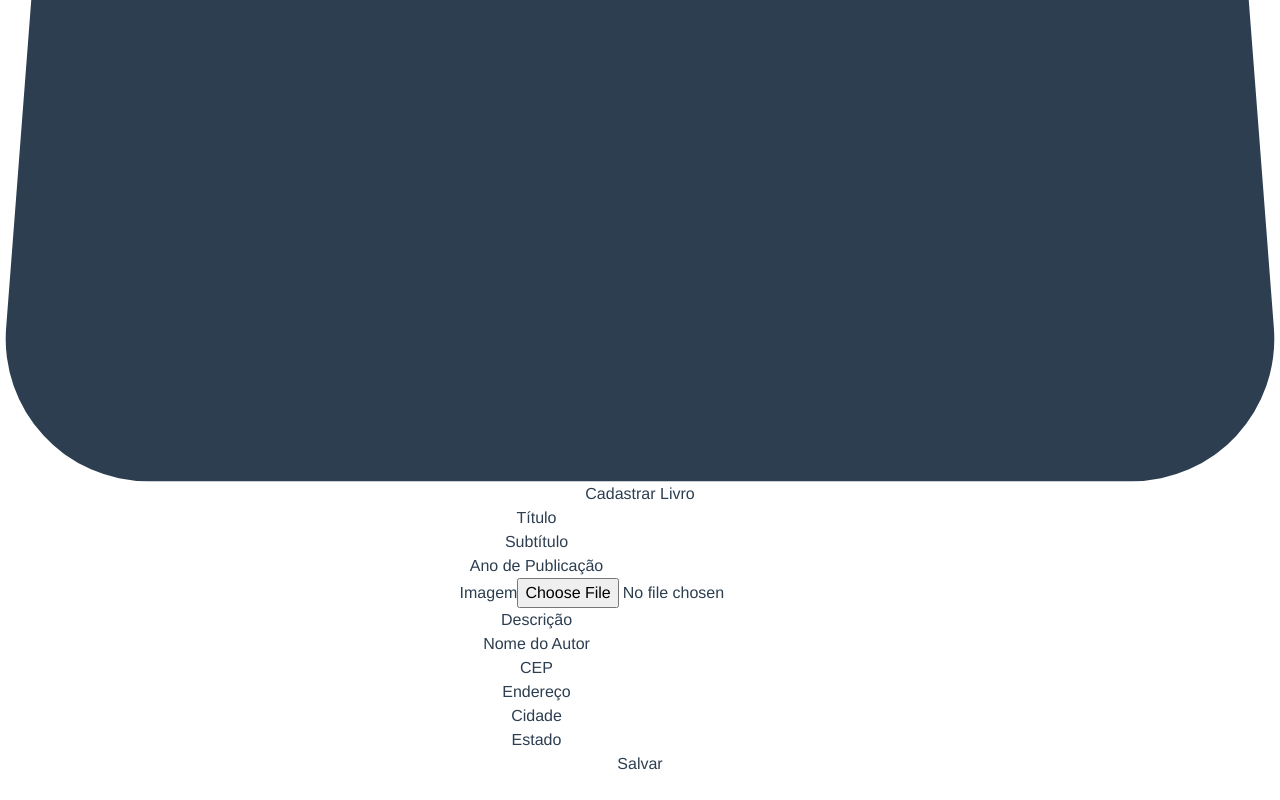
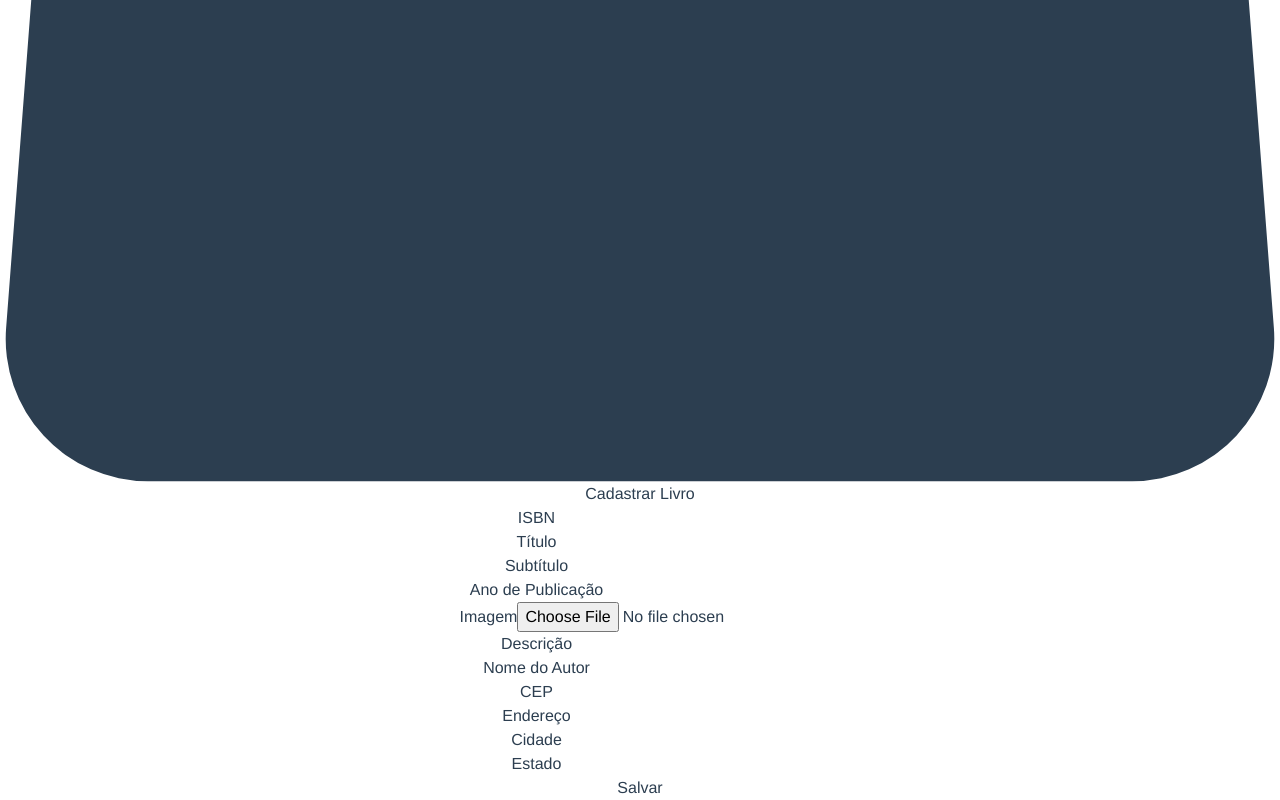
Before and after one commit to ioads/book-spa, a Vue app: page /books/create in a window 1280 px wide. Shown: the part 3359-4159 px from the top of the page. Before the commit the page ends 4135 px from the top, so only its background shows below. Built offline with nearby package versions, Linux system fonts and the light colour scheme.

Commit message:
feat: includes isbn

```diff
--- a/src/views/CreateBook.vue
+++ b/src/views/CreateBook.vue
@@ -1,6 +1,16 @@
 <template>
     <div class="w-full mb-8">
       <form @submit.prevent="addBook" class="bg-white p-6 border border-gray-200 rounded-lg shadow-md">
+        <div class="mb-4">
+          <label for="isbn" class="block text-sm font-medium text-gray-700">ISBN</label>
+          <input
+            v-model="newBook.isbn"
+            id="isbn"
+            type="text"
+            class="mt-1 block w-full border border-gray-300 rounded-md shadow-sm focus:ring-indigo-500 focus:border-indigo-500 sm:text-sm"
+            required
+          />
+        </div>
         <div class="mb-4">
           <label for="title" class="block text-sm font-medium text-gray-700">Título</label>
           <input
@@ -118,6 +128,7 @@
     data() {
       return {
         newBook: {
+            isbn: '',
             title: '',
             subtitle: '',
             publication_year: '',
@@ -141,13 +152,11 @@
         addBook() {
             try {
               this.newBook.image = this.selectedFile
-              const response = api.post('/books', this.newBook, {
+              api.post('/books', this.newBook, {
                   headers: {
                     'Content-Type': 'multipart/form-data',
                   },
                 });
-
-                console.log(response)
             } catch (error) {
                 alert('Erro ao cadastrar o livro!');
             }
--- a/src/views/EditBook.vue
+++ b/src/views/EditBook.vue
@@ -1,6 +1,16 @@
 <template>
     <div class="w-full mb-8">
       <form @submit.prevent="updateBook" class="bg-white p-6 border border-gray-200 rounded-lg shadow-md">
+        <div class="mb-4">
+          <label for="isbn" class="block text-sm font-medium text-gray-700">ISBN</label>
+          <input
+            v-model="book.isbn"
+            id="isbn"
+            type="text"
+            class="mt-1 block w-full border border-gray-300 rounded-md shadow-sm focus:ring-indigo-500 focus:border-indigo-500 sm:text-sm"
+            required
+          />
+        </div>
         <div class="mb-4">
           <label for="title" class="block text-sm font-medium text-gray-700">Título</label>
           <input
@@ -135,6 +145,7 @@
             try {
                 const response = await api.get('/books/'+this.$route.params.id);
                 this.book.title = response.data.data.title;
+                this.book.isbn = response.data.data.isbn;
                 this.book.subtitle = response.data.data.subtitle;
                 this.book.publication_year = response.data.data.publication_year;
                 this.book.description = response.data.data.description;
--- a/src/views/ListBook.vue
+++ b/src/views/ListBook.vue
@@ -4,6 +4,7 @@
         <thead>
           <tr>
             <th class="py-2 px-4 border-b">#</th>
+            <th class="py-2 px-4 border-b">ISBN</th>
             <th class="py-2 px-4 border-b">Título</th>
             <th class="py-2 px-4 border-b">Subtítulo</th>
             <th class="py-2 px-4 border-b">Descrição</th>
@@ -15,6 +16,7 @@
         <tbody>
           <tr v-for="(book, index) in books" :key="index">
             <td class="py-2 px-4 border-b">{{ index+1 }}</td>
+            <td class="py-2 px-4 border-b">{{ book.isbn }}</td>
             <td class="py-2 px-4 border-b">{{ book.title }}</td>
             <td class="py-2 px-4 border-b">{{ book.subtitle }}</td>
             <td class="py-2 px-4 border-b">{{ book.description }}</td>
```
